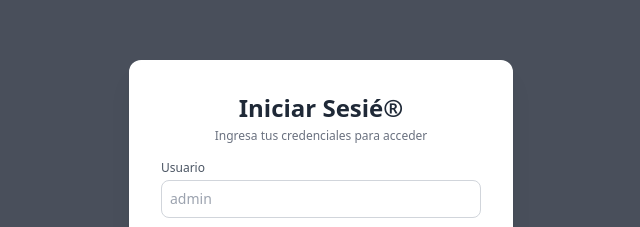
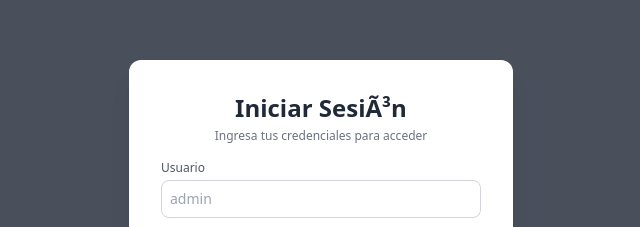
Before and after one commit to LGuilamoS/Generador-de-codigos-aleatorio, a plain HTML site: page index.html in a window 1280 px wide. Shown: the part 184-411 px from the top of the page, 319-959 px from the left. Drawn offline with nearby package versions, Linux system fonts and the light colour scheme.

Commit message:
Update index.html

```diff
--- a/index.html
+++ b/index.html
@@ -3,7 +3,7 @@
 <head>
   <meta charset="ANSI">
   <meta name="viewport" content="width=device-width, initial-scale=1.0">
-  <title>Generador de C鏚igos con Login (Opciones de Prefijo)</title>
+  <title>Generador de Códigos con Login (Opciones de Prefijo)</title>
   <script src="https://cdn.tailwindcss.com"></script>
   <!-- Librer燰 SheetJS para exportar a Excel -->
   <script src="https://cdn.jsdelivr.net/npm/xlsx@0.18.5/dist/xlsx.full.min.js"></script>
@@ -14,7 +14,7 @@
   <div id="loginModal" class="fixed inset-0 bg-gray-900 bg-opacity-75 flex items-center justify-center p-4 z-50">
     <div class="bg-white p-6 md:p-8 rounded-xl shadow-xl max-w-sm w-full space-y-4">
       <div class="text-center">
-        <h2 class="text-2xl font-bold text-gray-800">Iniciar Sesi鏮</h2>
+        <h2 class="text-2xl font-bold text-gray-800">Iniciar Sesión</h2>
         <p class="text-xs text-gray-500 mt-1">Ingresa tus credenciales para acceder</p>
       </div>
 
```
